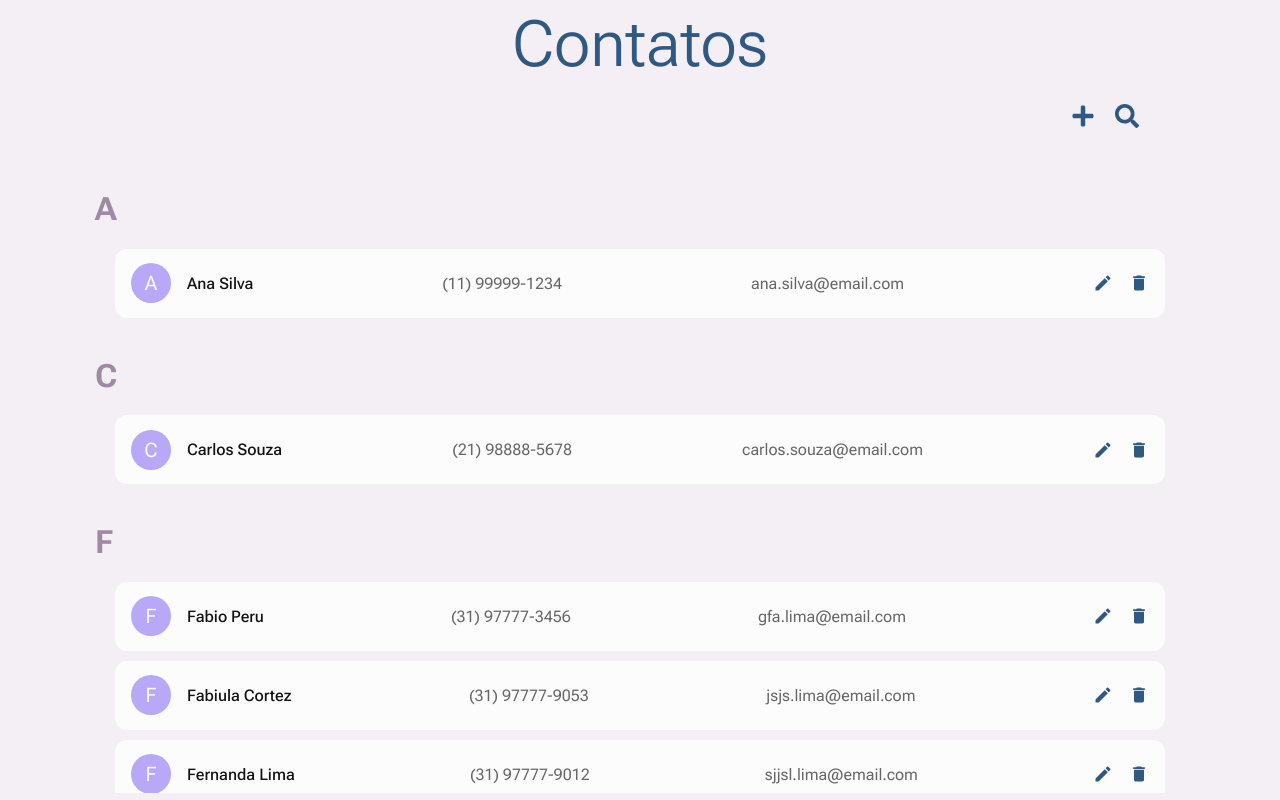
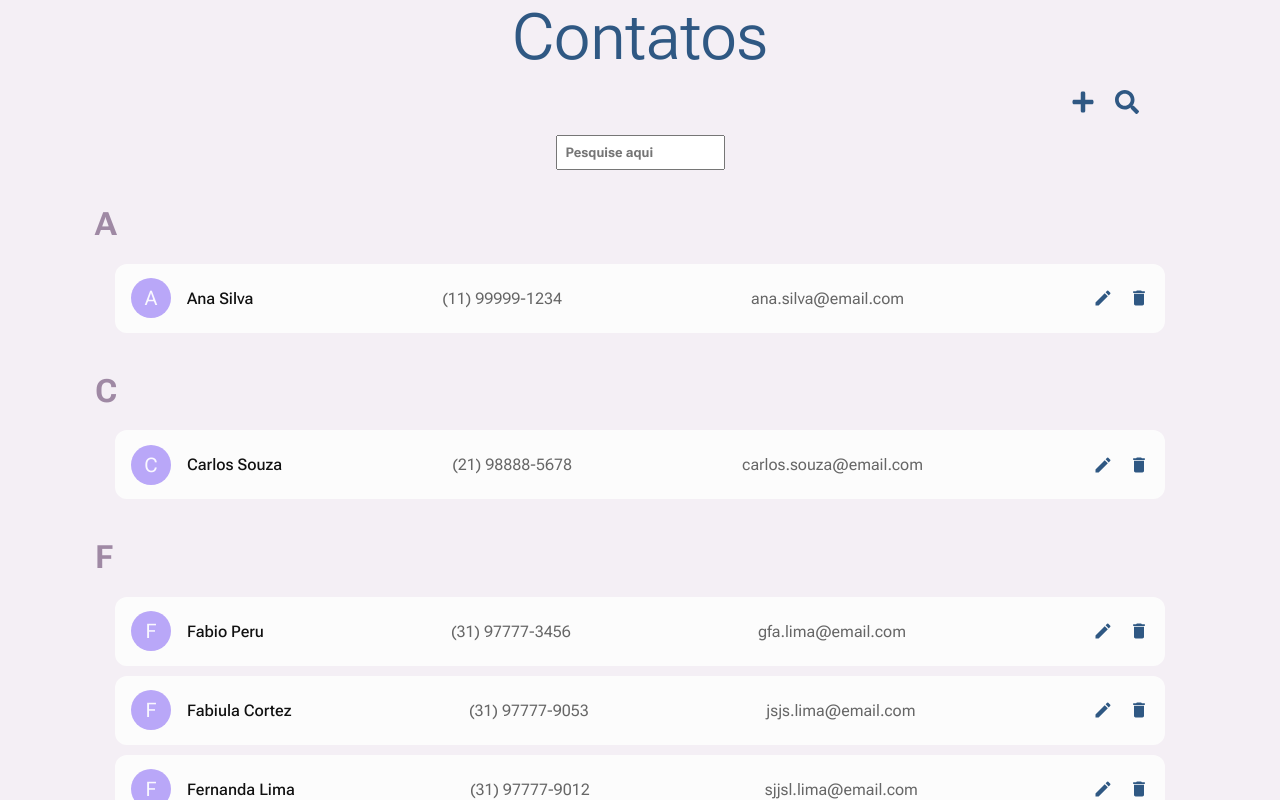
Before and after one commit to Enge-Olate/Telefone, a React (Vite) app: page / in a window 1280 px wide. Both pictures are taken after a click on the button 1126 px from the left and 118 px from the top of the page. Built offline with nearby package versions, Linux system fonts and the light colour scheme.

Commit message:
Implementano sistema de busca de contatos.

```diff
--- a/src/components/actions/ActionsSections.tsx
+++ b/src/components/actions/ActionsSections.tsx
@@ -2,7 +2,11 @@ import { useNavigate } from "react-router-dom";
 import { IconButton, Section } from "./styles";
 import { FaPlus, FaSearch } from "react-icons/fa";
 
-export default function ActionSection() {
+interface Props{
+  onSearchClick: ()=> void;
+}
+
+export default function ActionSection({onSearchClick}:Props) {
 
   const navigate = useNavigate();
   return (
@@ -10,7 +14,7 @@ export default function ActionSection() {
       <IconButton onClick={()=> navigate('/add')} title="Adicionar contato">
         <FaPlus/>
       </IconButton>
-      <IconButton title="Pesquisar contato">
+      <IconButton onClick={onSearchClick} title="Pesquisar contato">
         <FaSearch/>
       </IconButton>
     </Section>
--- a/src/components/actions/styles.ts
+++ b/src/components/actions/styles.ts
@@ -7,6 +7,7 @@ padding: 15px;
 display: flex;
 gap: 20px;
 justify-content: flex-end;
+
 `
 
 export const IconButton = styled.button`
--- a/src/pages/Home.tsx
+++ b/src/pages/Home.tsx
@@ -3,15 +3,37 @@ import ContactsList from "../components/contactsList/ContactsList";
 import { Header } from "../components/header/Header";
 import ActionSection from "../components/actions/ActionsSections";
 import type { RootState } from "../store";
+import { useState } from "react";
 
 export default function Home() {
   const { items } = useSelector((state: RootState) => state.contatos);
+  const [termBusca, setTermBusca] = useState<string>("");
+  const [mostraBusca, setMostraBusca] = useState<boolean>(false);
+
+  const filtraContato = items.filter((c) =>
+    `${c.name} ${c.phone} ${c.email}`.toLowerCase().includes(termBusca.toLowerCase())
+  );
+
+  const handleSearchItem = () => {
+    setMostraBusca((c) => !c);
+  };
 
   return (
     <>
       <Header />
-      <ActionSection />
-      <ContactsList contacts={items} />
+      <ActionSection onSearchClick={handleSearchItem} />
+      {mostraBusca && (
+        <>
+          <input
+          style={{padding: '8px', color: '#666', fontFamily: 'Roboto Flex', fontWeight: 700}}
+          type="text"
+          placeholder="Pesquise aqui"
+          value={termBusca}
+          onChange={e=> setTermBusca(e.target.value)}
+           />
+        </>
+      )}
+      <ContactsList contacts={filtraContato} />
     </>
   );
 }
--- a/src/store/reducers/contactSlice.ts
+++ b/src/store/reducers/contactSlice.ts
@@ -63,7 +63,7 @@ const deleteSlice = createSlice({
             if(index !== -1){
               state.items[index] = action.payload;
             }
-        }
+        },
     }
 })
 
```
